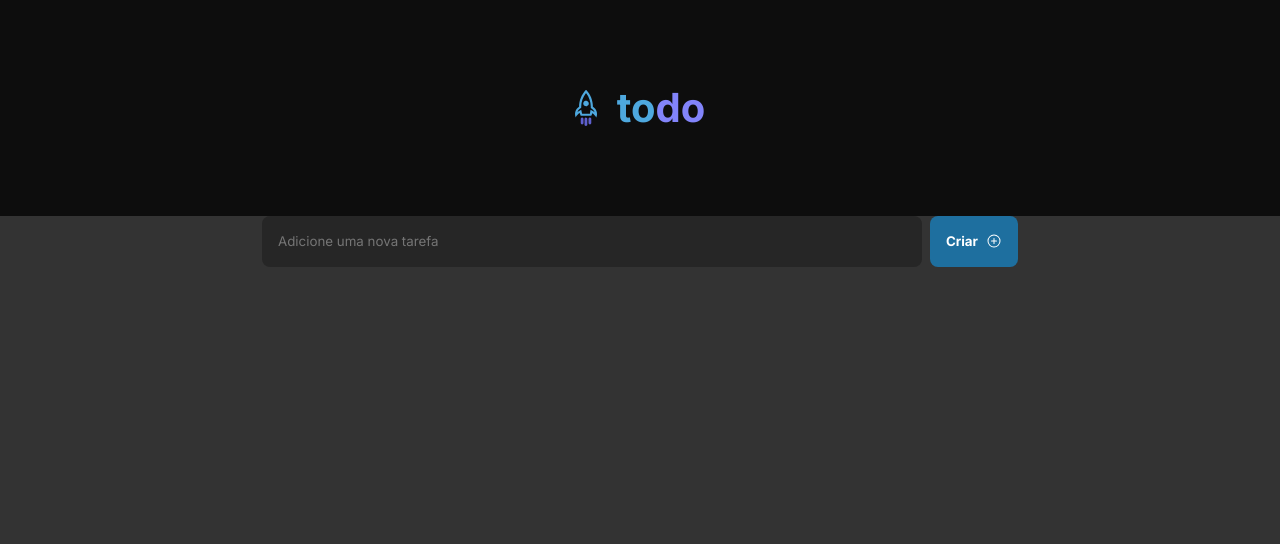
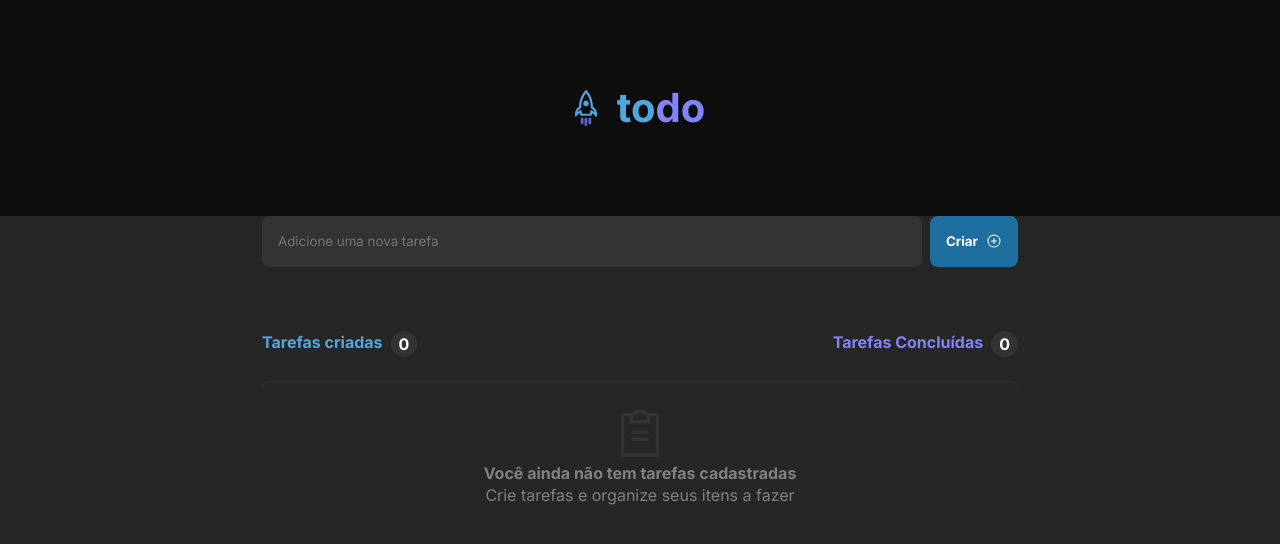
Before and after one commit to pedroeduardo36/01-todolist, a React (Vite) app: page / in a window 1280 px wide. Shown: the top 544 px of the page. Built offline with nearby package versions, Linux system fonts and the light colour scheme.

Commit message:
Feat Empty list component

```diff
--- a/src/App.module.css
+++ b/src/App.module.css
@@ -3,3 +3,10 @@
     flex-direction: column;
     align-items: center;
 }
+
+.taskWrapper {
+    display: flex;
+    gap: 4rem;
+    flex-direction: column;
+    align-items: center;
+}
--- a/src/App.tsx
+++ b/src/App.tsx
@@ -2,13 +2,18 @@
 import { NewTask } from './components/NewTask'
 import styles from './App.module.css'
 import './global.css'
+import { Tasks } from './components/Tasks'
 
 export function App() {
 
   return (
     <div className={styles.wrapper}>
       <Header />
+    <div className={styles.taskWrapper}>
       <NewTask />
+      <Tasks />
+    </div>
+
     </div>
   )
 }
--- /dev/null
+++ b/src/components/EmptyList.module.css
@@ -0,0 +1,8 @@
+strong {
+    color: var(--gray-300);
+    font-weight: bold;
+}
+
+p {
+    color: var(--gray-300);
+}
--- a/src/components/NewTask.module.css
+++ b/src/components/NewTask.module.css
@@ -6,7 +6,7 @@
 }
 
 .input {
-    background: var(--gray-500);
+    background: var(--gray-400);
     color: var(--gray-300);
     padding: 1rem;
     border: 0;
--- /dev/null
+++ b/src/components/Tasks.module.css
@@ -0,0 +1,68 @@
+.taskWrapper {
+    display: flex;
+    flex-direction: column;
+    width: 100%;
+}
+
+.taskCount {
+    display: flex;
+    flex: 1;
+    width: 100%;
+    justify-content: space-between;
+}
+
+.taskCreate {
+    display: flex;
+    flex-direction: row;
+    gap: 0.5rem;
+}
+
+.taskCreate p {
+    color: var(--blue);
+    font-weight: bold;
+}
+
+.taskCreate span {
+    background: var(--gray-400);
+    padding: 0.125rem 0.5rem;
+    border-radius: 100%;
+    font-weight: bold;
+}
+
+.taskDone {
+    display: flex;
+    flex-direction: row;
+    gap: 0.5rem;
+}
+
+.taskDone p {
+    color: var(--purple);
+    font-weight: bold;
+}
+
+.taskDone span {
+    background: var(--gray-400);
+    padding: 0.125rem 0.5rem;
+    border-radius: 100%;
+    font-weight: bold;
+}
+
+.taskList {
+    display: flex;
+    flex-direction: column;
+    align-items: center;
+    margin-top: 1.5rem;
+    border-top: 1px solid var(--gray-400);
+    border-radius: 8px;
+    padding: 1.5rem 4rem;
+    color: var(--gray-400);
+}
+
+.taskList strong {
+    color: var(--gray-300);
+    font-weight: bold;
+}
+
+.taskList p {
+    color: var(--gray-300);
+}
--- /dev/null
+++ b/src/components/Tasks.tsx
@@ -0,0 +1,28 @@
+import { ClipboardText } from '@phosphor-icons/react'
+import styles from './Tasks.module.css'
+
+export function Tasks() {
+    return (
+        <div className={styles.taskWrapper}>
+            {/* Task count section */}
+            <div className={styles.taskCount}>
+                <div className={styles.taskCreate}>
+                    <p>Tarefas criadas</p>
+                    <span>0</span>
+                </div>
+
+                <div className={styles.taskDone}>
+                    <p>Tarefas Concluídas</p>
+                    <span>0</span>
+                </div>
+            </div>
+
+            {/* Task list section */}
+            <div className={styles.taskList}>
+                <ClipboardText size={56}/>
+                <strong>Você ainda não tem tarefas cadastradas</strong>
+                <p>Crie tarefas e organize seus itens a fazer</p>
+            </div>
+        </div>
+    )
+}
--- a/src/global.css
+++ b/src/global.css
@@ -25,7 +25,7 @@
 }
 
 body {
-    background: var(--gray-400);
+    background: var(--gray-500);
     color: var(--white);
     -webkit-font-smoothing: antialiased;
 }
```
Also changed, not shown: src/components/EmptyList.tsx (added, +10 -0 lines).
